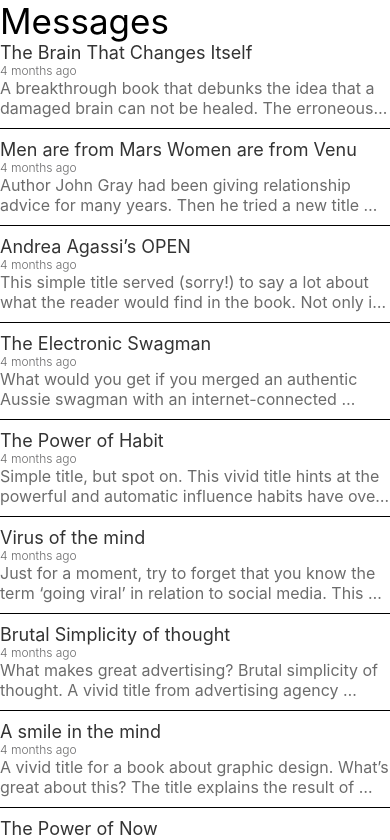
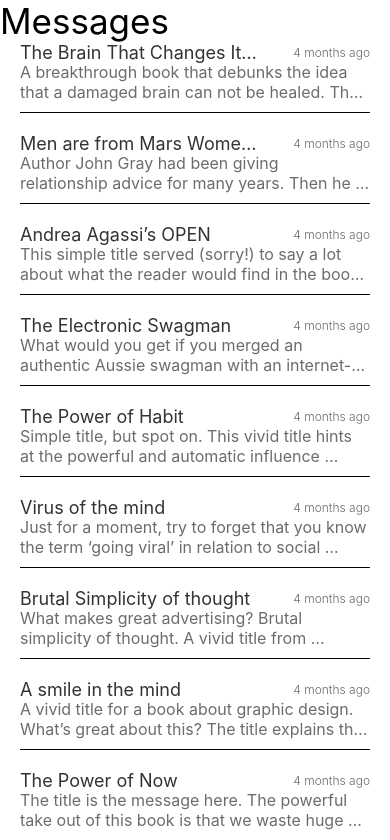
Before and after one commit to roni-castro/AppMessengerRN, a React Native app: screen / in a window 390 px wide. Shown: the top 840 px of the page. Built offline with nearby package versions, Linux system fonts and the light colour scheme.

Commit message:
feat: finish MessageCard style

```diff
--- a/package.json
+++ b/package.json
@@ -22,6 +22,7 @@
     "@types/jest": "^25.2.3",
     "@types/react-native": "^0.63.2",
     "@types/react-test-renderer": "^16.9.2",
+    "@types/styled-components-react-native": "^5.1.0",
     "babel-jest": "^25.1.0",
     "eslint": "^6.5.1",
     "jest": "^25.1.0",
--- a/src/components/MessageCard/index.tsx
+++ b/src/components/MessageCard/index.tsx
@@ -1,25 +1,29 @@
 import React from 'react';
-import {TouchableOpacity} from 'react-native';
 import moment from 'moment';
 import Divider from '../Divider';
 import {H2, ParagraphLight, ParagraphNormal} from '../Typography';
 import {IMessageData} from '../models/messages';
+import {Container, TitleContainer} from './styles';
 
 interface IMessageCardProps {
   item: IMessageData;
 }
 
 const MessageCard = ({item}: IMessageCardProps) => (
-  <TouchableOpacity onPress={() => console.warn(`clickou ${item.id}`)}>
-    <H2>{item.subject}</H2>
-    <ParagraphLight>
-      {moment(new Date(item.timestamp * 1000)).fromNow()}
-    </ParagraphLight>
+  <Container onPress={() => console.warn(`clickou ${item.id}`)}>
+    <TitleContainer>
+      <H2 style={{width: '70%'}} numberOfLines={1} ellipsizeMode="tail">
+        {item.subject}
+      </H2>
+      <ParagraphLight>
+        {moment(new Date(item.timestamp * 1000)).fromNow()}
+      </ParagraphLight>
+    </TitleContainer>
     <ParagraphNormal numberOfLines={2} ellipsizeMode="tail">
       {item.detail}
     </ParagraphNormal>
     <Divider />
-  </TouchableOpacity>
+  </Container>
 );
 
 export default MessageCard;
--- /dev/null
+++ b/src/components/MessageCard/styles.ts
@@ -0,0 +1,14 @@
+import styled from 'styled-components/native';
+
+export const Container = styled.TouchableOpacity`
+  margin-horizontal: 20px;
+  margin-vertical: 10px;
+`;
+
+export const TitleContainer = styled.View`
+  flex: 1;
+  flex-direction: row;
+  align-items: center;
+  justify-content: space-between;
+  padding-bottom: 10px;
+`;
```
Also changed, not shown: 1 other file (tests, documents, lock files or other folders).
